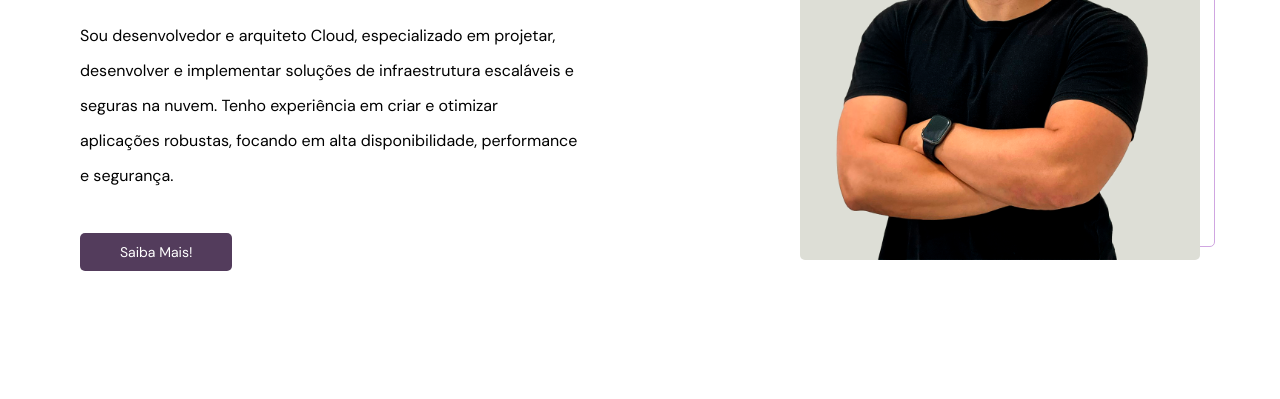
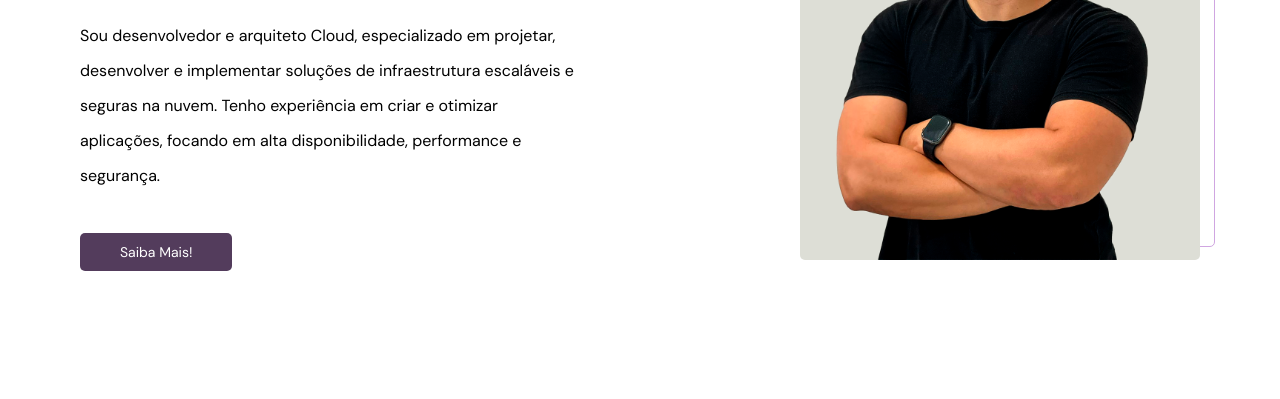
Before and after one commit to DevLuisairton/portifolio, a plain HTML site: page index.html in a window 1280 px wide. Shown: the part 401-800 px from the top of the page. Drawn offline with Linux system fonts and the light colour scheme.

Commit message:
Ajustando texto

```diff
--- a/index.html
+++ b/index.html
@@ -49,7 +49,7 @@
       <h1>Olá! Sou Luís Airton Desenvolvedor e Arquiteto Cloud </h1>
       <p>
         Sou desenvolvedor e arquiteto Cloud, especializado em projetar, desenvolver e implementar soluções de
-        infraestrutura escaláveis e seguras na nuvem. Tenho experiência em criar e otimizar aplicações robustas, focando
+        infraestrutura escaláveis e seguras na nuvem. Tenho experiência em criar e otimizar aplicações, focando
         em alta disponibilidade, performance e segurança.
       </p>
       <a href="#about" class="btn btn-primary">Saiba Mais!</a>
```
